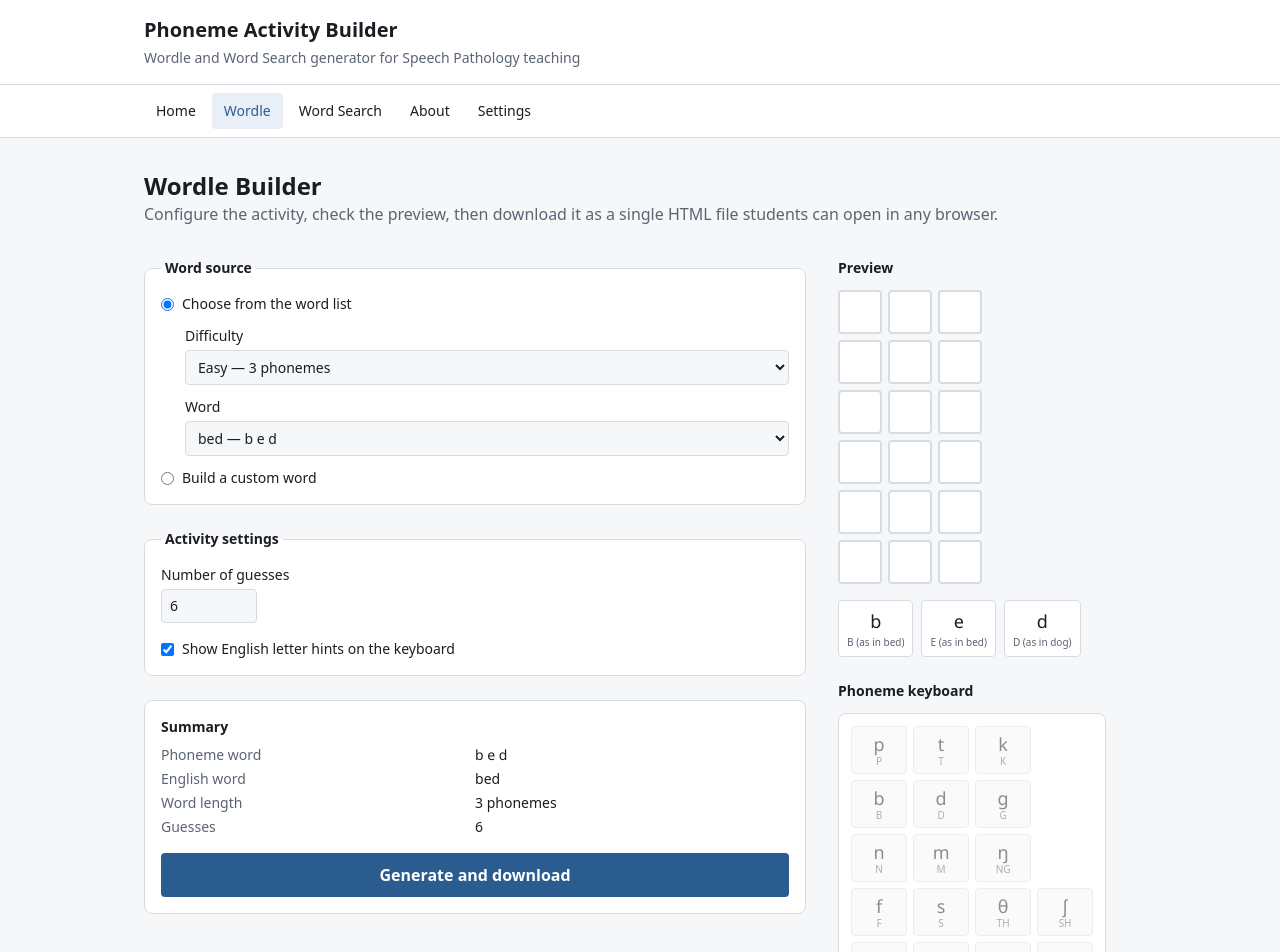
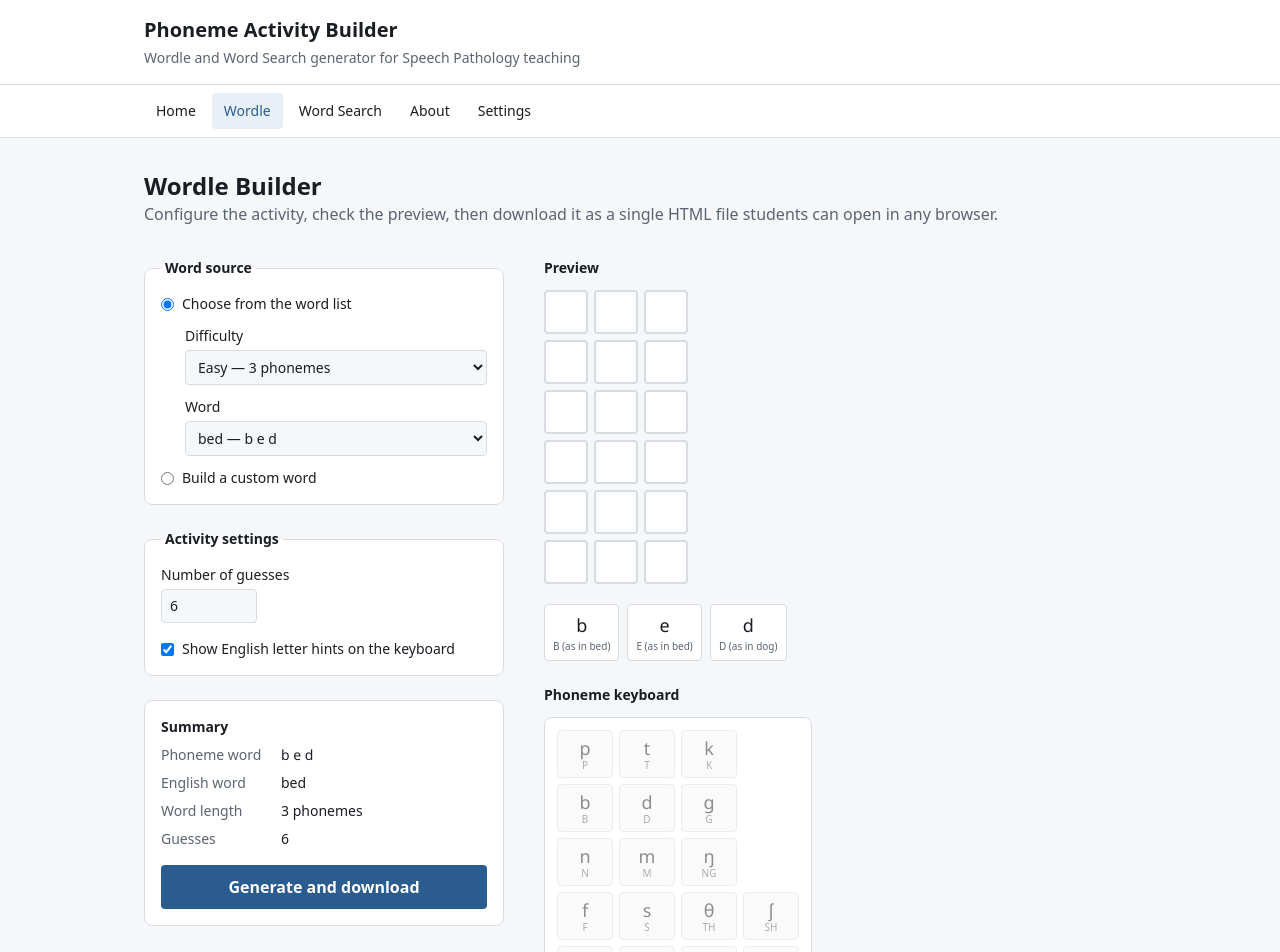
Before and after one commit to AaronChuLTU/phoneme-builder-app, a Next.js app: page /wordle in a window 1280 px wide. Shown: the top 952 px of the page. Built offline with nearby package versions, Linux system fonts and the light colour scheme.

Commit message:
Cap custom word length and fix Wordle builder layout overflow

```diff
--- a/app/wordle/page.tsx
+++ b/app/wordle/page.tsx
@@ -20,6 +20,17 @@ import { downloadFile, safeFilename } from "@/lib/download";
 
 type Difficulty = 3 | 4 | 5;
 type Mode = "corpus" | "custom";
+
+/**
+ * Upper bound on custom word length.
+ *
+ * The corpus tops out at five phonemes and standard Wordle uses five letters.
+ * Beyond about eight the activity stops being useful — a student cannot hold
+ * that many sounds in working memory while also tracking feedback across
+ * rows — and the grid stops fitting on a classroom screen. The cap is a
+ * deliberate pedagogical limit, not a technical one.
+ */
+const MAX_PHONEMES = 8;
 
 const DIFFICULTY_LABELS: Record<Difficulty, string> = {
   3: "Easy — 3 phonemes",
@@ -47,6 +58,12 @@ export default function WordleBuilder() {
   const wordLength = phonemes.length;
 
   const canGenerate = wordLength > 0 && maxGuesses >= 1;
+  const atPhonemeLimit =
+    mode === "custom" && customPhonemes.length >= MAX_PHONEMES;
+
+  // Tiles shrink as the word grows so a long word still fits the preview
+  // column instead of forcing the layout apart.
+  const tileSize = Math.max(28, Math.min(44, Math.floor(420 / wordLength || 44)));
 
   function changeDifficulty(next: Difficulty) {
     setDifficulty(next);
@@ -78,11 +95,11 @@ export default function WordleBuilder() {
         </p>
       </div>
 
-      <div className="grid gap-8 lg:grid-cols-[minmax(0,1fr)_auto]">
+      <div className="grid gap-10 lg:grid-cols-[minmax(0,360px)_minmax(0,1fr)]">
         {/* ------------------------------------------------------------ */}
         {/* Settings                                                     */}
         {/* ------------------------------------------------------------ */}
-        <div className="flex flex-col gap-6">
+        <div className="flex min-w-0 flex-col gap-6">
           <fieldset className="rounded-lg border border-[var(--border)] bg-[var(--surface)] p-4">
             <legend className="px-1 text-sm font-semibold">Word source</legend>
 
@@ -226,17 +243,27 @@ export default function WordleBuilder() {
           {/* Summary + generate */}
           <div className="rounded-lg border border-[var(--border)] bg-[var(--surface)] p-4">
             <h3 className="mb-2 text-sm font-semibold">Summary</h3>
-            <dl className="grid grid-cols-2 gap-y-1 text-sm text-[var(--text-muted)]">
-              <dt>Phoneme word</dt>
-              <dd className="ipa text-[var(--text)]">
-                {phonemes.length ? phonemes.join(" ") : "—"}
-              </dd>
-              <dt>English word</dt>
-              <dd className="text-[var(--text)]">{english || "—"}</dd>
-              <dt>Word length</dt>
-              <dd className="text-[var(--text)]">{wordLength} phonemes</dd>
-              <dt>Guesses</dt>
-              <dd className="text-[var(--text)]">{maxGuesses}</dd>
+            <dl className="flex flex-col gap-2 text-sm text-[var(--text-muted)]">
+              <div className="flex flex-wrap items-baseline gap-x-2">
+                <dt className="w-28 shrink-0">Phoneme word</dt>
+                <dd className="ipa min-w-0 break-words text-[var(--text)]">
+                  {phonemes.length ? phonemes.join(" ") : "—"}
+                </dd>
+              </div>
+              <div className="flex flex-wrap items-baseline gap-x-2">
+                <dt className="w-28 shrink-0">English word</dt>
+                <dd className="min-w-0 break-words text-[var(--text)]">
+                  {english || "—"}
+                </dd>
+              </div>
+              <div className="flex flex-wrap items-baseline gap-x-2">
+                <dt className="w-28 shrink-0">Word length</dt>
+                <dd className="text-[var(--text)]">{wordLength} phonemes</dd>
+              </div>
+              <div className="flex flex-wrap items-baseline gap-x-2">
+                <dt className="w-28 shrink-0">Guesses</dt>
+                <dd className="text-[var(--text)]">{maxGuesses}</dd>
+              </div>
             </dl>
 
             <button
@@ -258,7 +285,7 @@ export default function WordleBuilder() {
         {/* ------------------------------------------------------------ */}
         {/* Preview                                                      */}
         {/* ------------------------------------------------------------ */}
-        <div className="flex flex-col gap-6">
+        <div className="flex min-w-0 flex-col gap-6">
           <section aria-labelledby="preview-heading">
             <h3 id="preview-heading" className="mb-3 text-sm font-semibold">
               Preview
@@ -269,13 +296,14 @@ export default function WordleBuilder() {
                 The student&apos;s grid will appear here.
               </p>
             ) : (
-              <div className="flex flex-col gap-1.5">
+              <div className="flex flex-col gap-1.5 overflow-x-auto pb-1">
                 {Array.from({ length: maxGuesses }).map((_, row) => (
                   <div key={row} className="flex gap-1.5">
                     {Array.from({ length: wordLength }).map((_, col) => (
                       <div
                         key={col}
-                        className="h-11 w-11 rounded border-2 border-[var(--border)] bg-[var(--surface)]"
+                        style={{ width: tileSize, height: tileSize }}
+                        className="shrink-0 rounded border-2 border-[var(--border)] bg-[var(--surface)]"
                       />
                     ))}
                   </div>
@@ -306,14 +334,23 @@ export default function WordleBuilder() {
             </h3>
             <PhonemeKeyboard
               showHints={showHints}
-              disabled={mode !== "custom"}
+              disabled={mode !== "custom" || atPhonemeLimit}
               onSelect={(symbol: string) =>
-                setCustomPhonemes((current) => [...current, symbol])
+                setCustomPhonemes((current) =>
+                  current.length >= MAX_PHONEMES
+                    ? current
+                    : [...current, symbol]
+                )
               }
             />
-            {mode !== "custom" && (
+            {mode !== "custom" ? (
               <p className="mt-2 max-w-xs text-xs text-[var(--text-muted)]">
                 Switch to &quot;Build a custom word&quot; to use the keyboard.
+              </p>
+            ) : (
+              <p className="mt-2 max-w-xs text-xs text-[var(--text-muted)]" role="status">
+                {customPhonemes.length} of {MAX_PHONEMES} phonemes used
+                {atPhonemeLimit ? " — limit reached." : "."}
               </p>
             )}
           </section>
```
